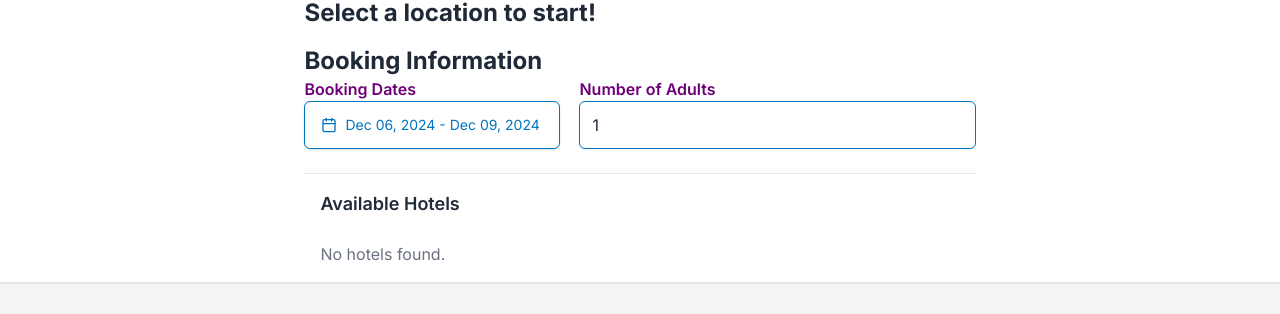
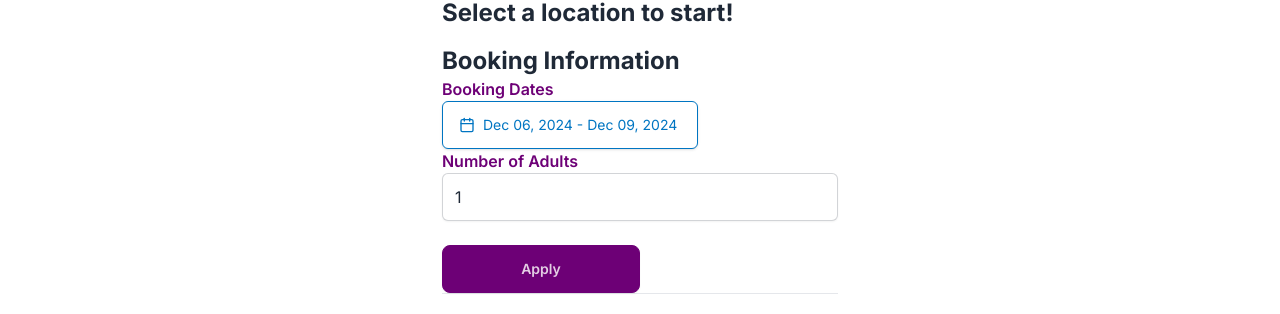
Before and after one commit to KingSand08/LikeHome, a Next.js app: page / in a window 1280 px wide. Shown: the part 345-659 px from the top of the page. Built offline with nearby package versions, Linux system fonts and the light colour scheme; no server answers; the database is empty.

Commit message:
Add apply button to booking info + support for adults_number

```diff
--- a/components/search/BookingInfoSearch/BookingInfoSearchUIComplete.tsx
+++ b/components/search/BookingInfoSearch/BookingInfoSearchUIComplete.tsx
@@ -1,4 +1,5 @@
 "use client";
+import { useState } from "react";
 import AdultsNumberInput from "./SearchComponents/AdultsNumberInput";
 import { DatePickerWithRange } from "./DatePickerWithRange";
 
@@ -14,44 +15,63 @@ type BookingInfoUISearchCompleteProps = {
   setBookingInfo: (info: BookingInfo) => void;
 };
 
-const BookingInfoUISearchComplete: React.FC<BookingInfoUISearchCompleteProps> = ({
-  bookingInfo,
-  setBookingInfo,
-}) => {
+const BookingInfoUISearchComplete: React.FC<
+  BookingInfoUISearchCompleteProps
+> = ({ bookingInfo, setBookingInfo }) => {
+  const [tempBookingInfo, setTempBookingInfo] = useState(bookingInfo);
+  const [isValid, setIsValid] = useState(true);
+
   const handleDateChange = (dates: {
     checkinDate: string;
     checkoutDate: string;
     numDays: number;
   }) => {
-    setBookingInfo({ ...bookingInfo, ...dates });
+    setTempBookingInfo((prev) => ({ ...prev, ...dates }));
   };
 
-  const handleAdultsNumberChange = (adults: number) => {
-    setBookingInfo({ ...bookingInfo, adultsNumber: adults });
+  const handleAdultsNumberChange = (adults: number | null) => {
+    if (adults !== null) {
+      setIsValid(true);
+      setTempBookingInfo((prev) => ({ ...prev, adultsNumber: adults }));
+    } else {
+      setIsValid(false);
+    }
+  };
+
+  const handleApplyFilters = () => {
+    if (isValid) {
+      setBookingInfo(tempBookingInfo);
+    }
   };
 
   return (
-    <div >
+    <div>
       <h2 className="text-2xl font-bold">Booking Information</h2>
-
-      <div className="gap-5 join">
-        {/* Booking Date Range Input */}
-          <div className="join-item">
+      <div className="gap-5">
         <h3 className="text-primary font-semibold">Booking Dates</h3>
         <DatePickerWithRange
-              onChange={handleDateChange} // Update parent state when date range changes
-              defaultNumDays={bookingInfo.numDays} // Default number of days
+          onChange={handleDateChange}
+          defaultNumDays={tempBookingInfo.numDays}
         />
-          </div>
-          {/* Adults Number Input */}
-          <div className="join-item">
         <AdultsNumberInput
-              selectedNumber={bookingInfo.adultsNumber}
+          selectedNumber={tempBookingInfo.adultsNumber}
           onChange={handleAdultsNumberChange}
         />
+        {!isValid && (
+          <p className="text-red-500 text-sm">
+            Adults number is invalid. Please enter a valid number.
+          </p>
+        )}
       </div>
+      <div className="mt-4 flex gap-2">
+        <button
+          onClick={handleApplyFilters}
+          className="btn btn-primary w-1/2"
+          disabled={!isValid}
+        >
+          Apply
+        </button>
       </div>
-
     </div>
   );
 };
--- a/components/search/BookingInfoSearch/SearchComponents/AdultsNumberInput.tsx
+++ b/components/search/BookingInfoSearch/SearchComponents/AdultsNumberInput.tsx
@@ -8,7 +8,7 @@ import {
 
 type AdultsNumberInputProps = {
   selectedNumber: number;
-  onChange: (number: number) => void;
+  onChange: (number: number | null) => void;
 };
 
 const numberRegex = /^\d*$/;
@@ -20,18 +20,19 @@ const AdultsNumberInput: React.FC<AdultsNumberInputProps> = ({
   const [value, setValue] = useState<string>(selectedNumber.toString());
 
   const handleInputChange = (inputValue: string) => {
+    setValue(inputValue);
     if (numberRegex.test(inputValue)) {
       const intValue = parseInt(inputValue, 10);
       if (
         intValue >= DEFAULT_MIN_ADULTS_NUMBER &&
         intValue <= DEFAULT_MAX_ADULTS_NUMBER
       ) {
-        setValue(inputValue);
         onChange(intValue);
-      } else if (inputValue === "") {
-        setValue(inputValue);
-        onChange(DEFAULT_MIN_ADULTS_NUMBER);
+      } else {
+        onChange(null);
       }
+    } else {
+      onChange(null);
     }
   };
 
@@ -42,7 +43,7 @@ const AdultsNumberInput: React.FC<AdultsNumberInputProps> = ({
       regex={numberRegex}
       value={value}
       onChange={handleInputChange}
-      required
+      required={true}
     />
   );
 };
--- a/components/search/Templates-UI/TemplateInput.tsx
+++ b/components/search/Templates-UI/TemplateInput.tsx
@@ -50,11 +50,7 @@ const TemplateInput: React.FC<TemplateInputProps> = ({
         value={value}
         onChange={handleChange}
         onBlur={handleBlur}
-        className={`input input-bordered w-full p-3 rounded-md shadow-sm ${
-          error
-            ? "input-error border-error text-error-content"
-            : "input-secondary"
-        }`}
+        className={`input input-bordered w-full p-3 rounded-md shadow-sm`}
         required={required}
       />
       {error && <p className="mt-2 text-sm text-error">{error}</p>}
```
Lines whose indentation alone changed are shown as unchanged.
